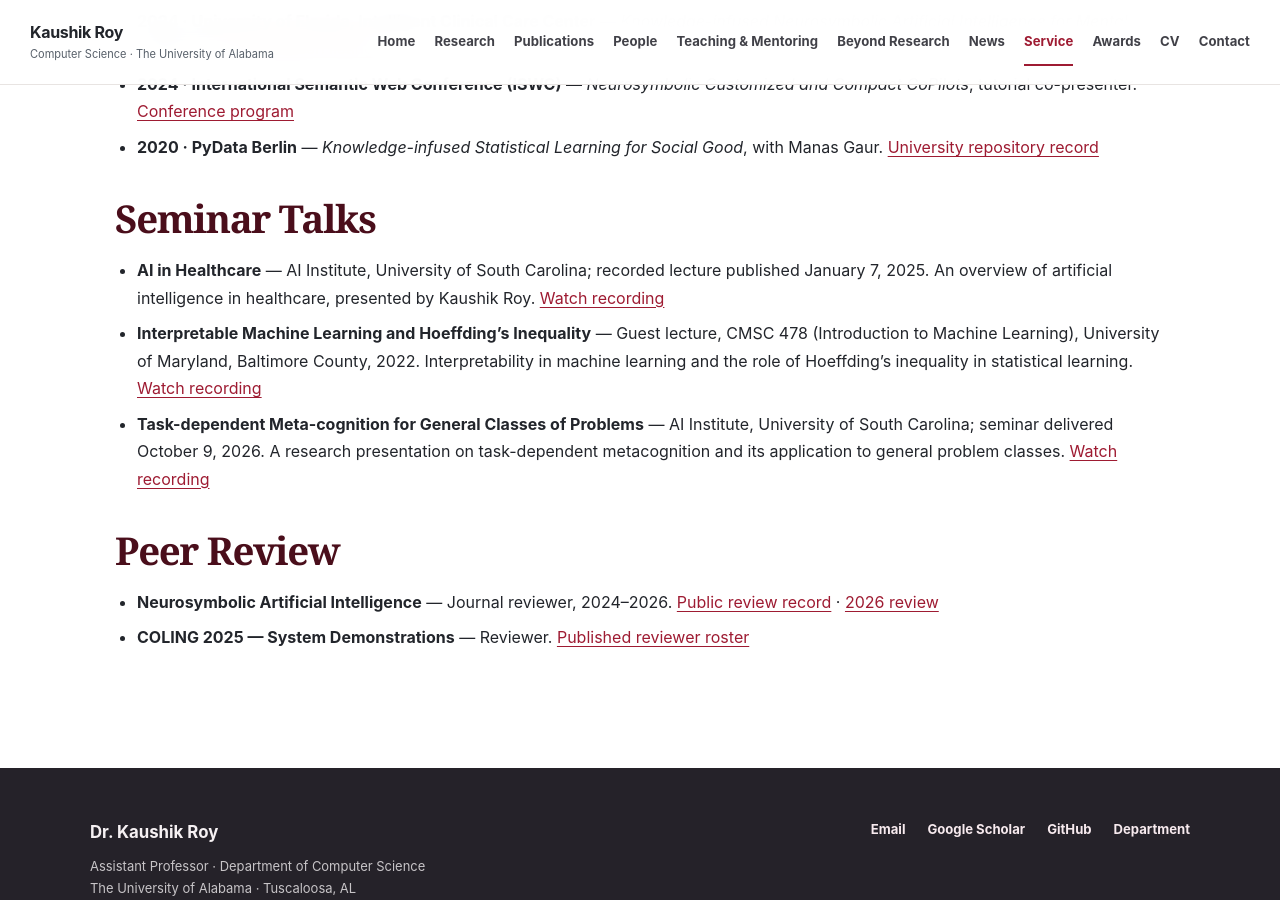
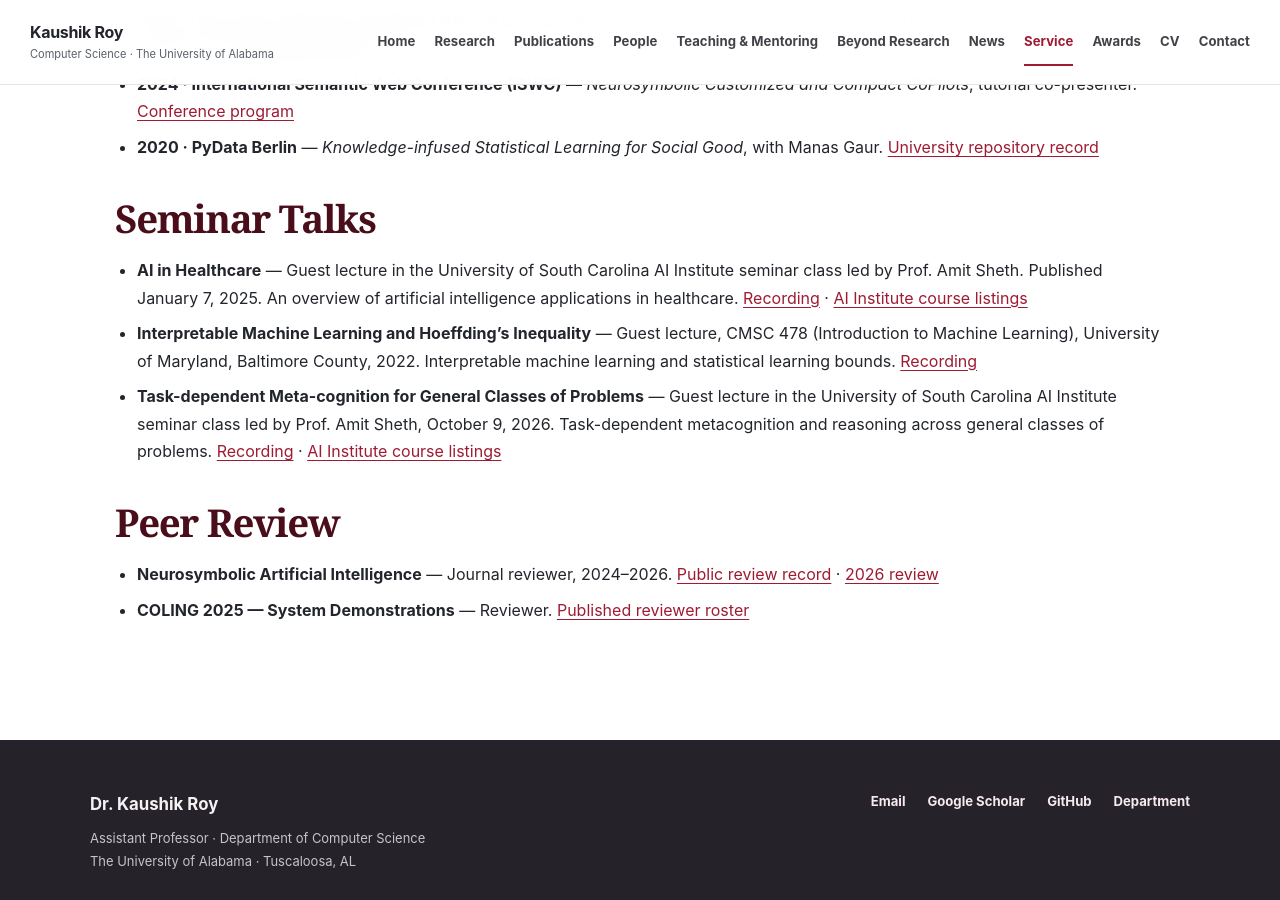
Before and after one commit to kauroy1994/home, a Jekyll site: the page built from _pages/service.md, in a window 1280 px wide and 900 px high, scrolled down 1330 px. Built offline with Jekyll 4.4.1, drawn with Linux system fonts in a browser that asks for light colours.

Commit message:
Identify UofSC AI Institute seminar lectures led by Amit Sheth

```diff
--- a/_pages/service.md
+++ b/_pages/service.md
@@ -35,9 +35,9 @@ lede: "Journal editorships, event organization, program committees, peer review,
 
 ## Seminar Talks
 
-- **AI in Healthcare** — AI Institute, University of South Carolina; recorded lecture published January 7, 2025. An overview of artificial intelligence in healthcare, presented by Kaushik Roy. [Watch recording](https://youtu.be/ms373MD1Hps)
-- **Interpretable Machine Learning and Hoeffding's Inequality** — Guest lecture, CMSC 478 (Introduction to Machine Learning), University of Maryland, Baltimore County, 2022. Interpretability in machine learning and the role of Hoeffding's inequality in statistical learning. [Watch recording](https://youtu.be/0oCELvPrkMk)
-- **Task-dependent Meta-cognition for General Classes of Problems** — AI Institute, University of South Carolina; seminar delivered October 9, 2026. A research presentation on task-dependent metacognition and its application to general problem classes. [Watch recording](https://youtu.be/MC7jiLmDzu0)
+- **AI in Healthcare** — Guest lecture in the University of South Carolina AI Institute seminar class led by Prof. Amit Sheth. Published January 7, 2025. An overview of artificial intelligence applications in healthcare. [Recording](https://youtu.be/ms373MD1Hps) · [AI Institute course listings](https://aiisc.cse.sc.edu/courses.html)
+- **Interpretable Machine Learning and Hoeffding's Inequality** — Guest lecture, CMSC 478 (Introduction to Machine Learning), University of Maryland, Baltimore County, 2022. Interpretable machine learning and statistical learning bounds. [Recording](https://youtu.be/0oCELvPrkMk)
+- **Task-dependent Meta-cognition for General Classes of Problems** — Guest lecture in the University of South Carolina AI Institute seminar class led by Prof. Amit Sheth, October 9, 2026. Task-dependent metacognition and reasoning across general classes of problems. [Recording](https://youtu.be/MC7jiLmDzu0) · [AI Institute course listings](https://aiisc.cse.sc.edu/courses.html)
 
 ## Peer Review
 
```
